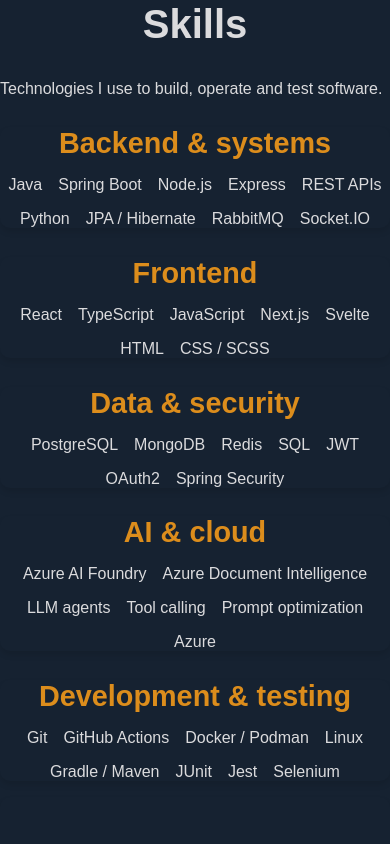
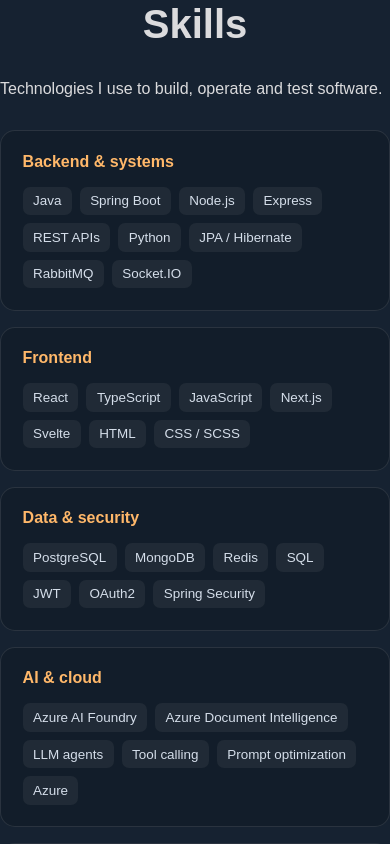
Before and after one commit to Y3llow45/Portfolio, a React (Vite) app in the folder interactive-cityscape/: page / in a window 390 px wide. Shown: the part 5380-6224 px from the top of the page. Built offline with nearby package versions, Linux system fonts and the light colour scheme.

Commit message:
Polish responsive portfolio layout, styling and skills

```diff
--- a/interactive-cityscape/src/components/Skills/Skills.scss
+++ b/interactive-cityscape/src/components/Skills/Skills.scss
@@ -1,58 +1,6 @@
-@use '../../style-variables/variables.scss' as *;
-
-.skills {
-  .skills-container {
-    gap: 2rem;
-  }
-
-  .skill-category {
-    flex: 1;
-    min-width: 300px;
-    border-radius: 10px;
-    padding: 0px !important;
-    box-shadow: 0 4px 6px rgba(0, 0, 0, 0.1);
-
-    h3 {
-      font-size: 1.8rem;
-      margin-bottom: 0px !important;
-      text-align: center;
-      color: $primary-color;
-    }
-
-    ul {
-      display: flex;
-      flex-wrap: wrap;
-      justify-content: center;
-      gap: 1rem;
-      list-style-type: none;
-      padding: 0;
-    }
-  }
-
-  .skill-item {
-    background-color: $primary-color;
-    color: $bg-color;
-    padding: 0.5rem 1rem;
-    border-radius: 20px;
-    font-size: 1rem;
-    font-weight: bold;
-    transition: transform 0.3s ease;
-
-    &:hover {
-      transform: scale(1.1);
-    }
-  }
-
-  .frontend .skill-item {
-    background-color: $primary-color;
-  }
-
-  .backend .skill-item {
-    background-color: $secondary-color;
-  }
-}
-
-.skills-h2 {
-  margin-bottom: 0.5rem;
-  margin-top: 0.1rem;
-}
+.skills-container { display: grid; grid-template-columns: repeat(2, minmax(0,1fr)); gap: 1rem; margin-top: 2rem; }
+.skill-category { text-align: left; padding: 1.35rem; border-radius: 15px; background: rgba(19,29,41,.88); border: 1px solid rgba(255,255,255,.1); }
+.skill-category h3 { margin: 0 0 1rem; color: #ffb86a; font-size: 1rem; }
+.skill-category ul { list-style: none; display: flex; flex-wrap: wrap; gap: .5rem; padding: 0; margin: 0; }
+.skill-category li { background: rgba(255,255,255,.06); border-radius: 7px; padding: .42rem .65rem; color: #d5deea; font-size: .84rem; }
+@media (max-width: 650px) { .skills-container { grid-template-columns: 1fr; } }
```
